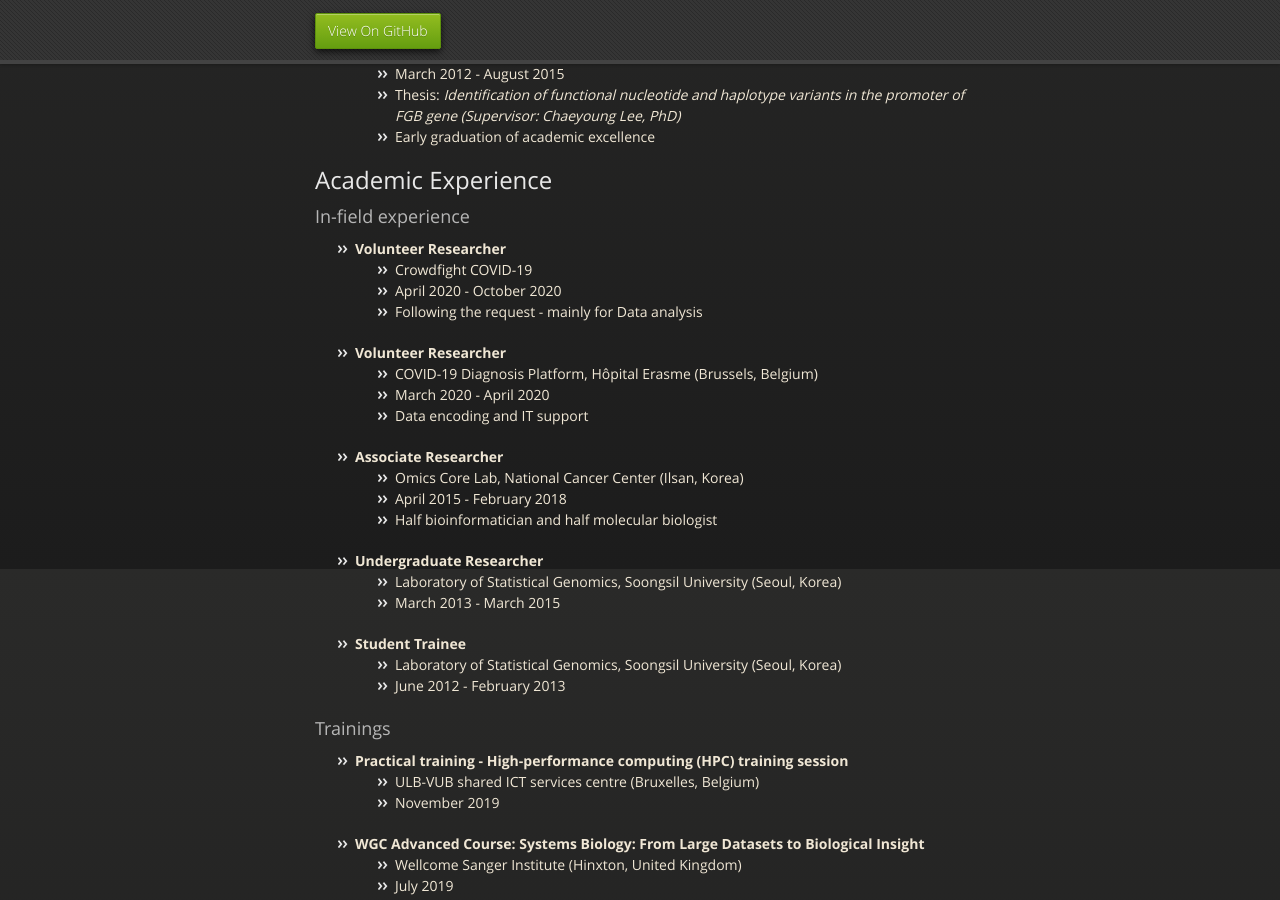
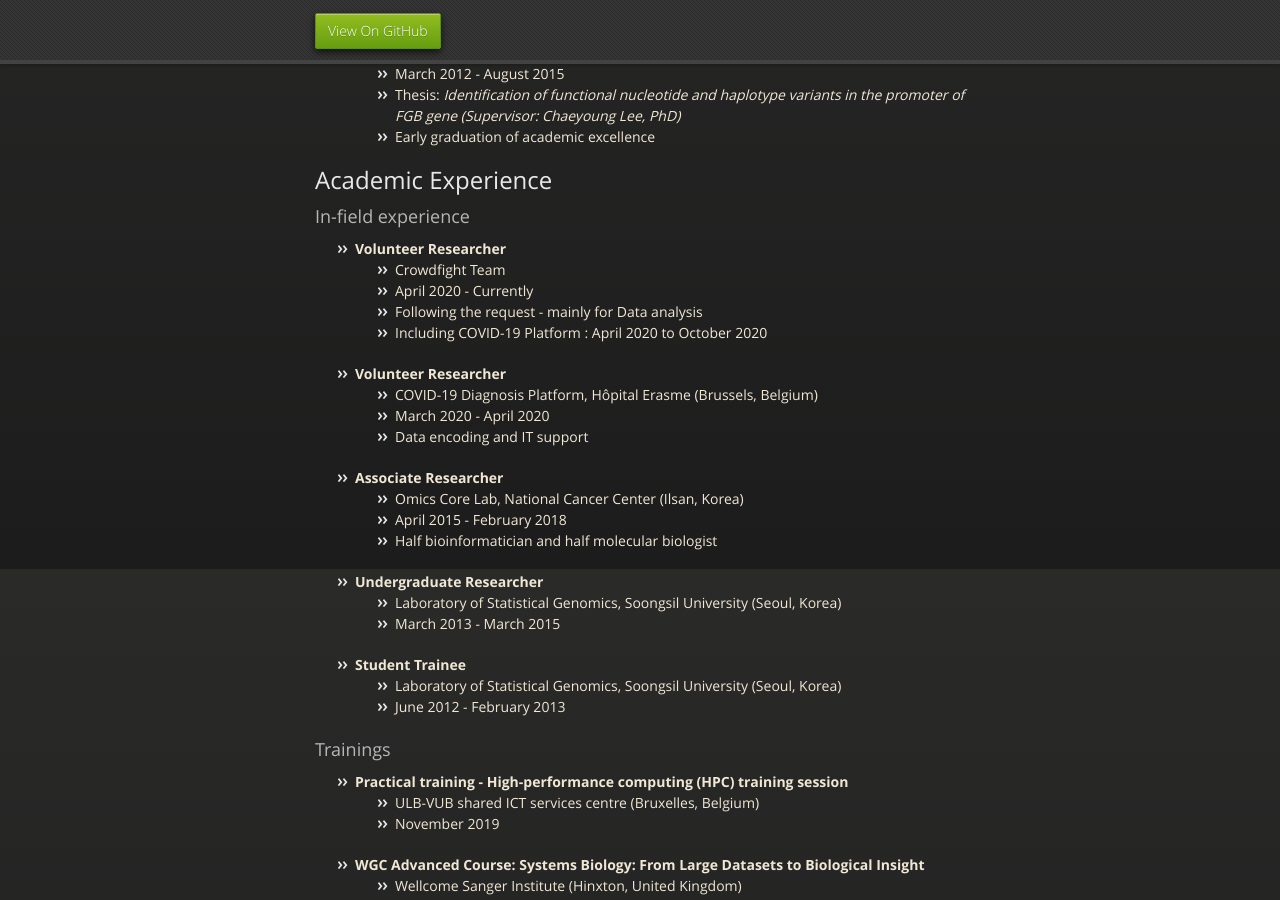
Before and after one commit to yurasong/yurasong.github.io, a Jekyll site: the page built from index.md, in a window 1280 px wide and 900 px high, scrolled down 1231 px. Built offline with Jekyll 4.4.1, drawn with Linux system fonts in a browser that asks for light colours; our own code applies the rules of GitHub Pages for plain Markdown files.

Commit message:
Update index.md

```diff
--- a/index.md
+++ b/index.md
@@ -51,9 +51,10 @@ My ultimate goal of studying bioinformatics and cancer biology is finding the ne
 ### In-field experience
 
 - **Volunteer Researcher**
-  - Crowdfight COVID-19
-  - April 2020 - October 2020
+  - Crowdfight Team
+  - April 2020 - Currently
   - Following the request - mainly for Data analysis
+  - Including COVID-19 Platform : April 2020 to October 2020
 
 - **Volunteer Researcher**
   - COVID-19 Diagnosis Platform, Hôpital Erasme (Brussels, Belgium)
```
